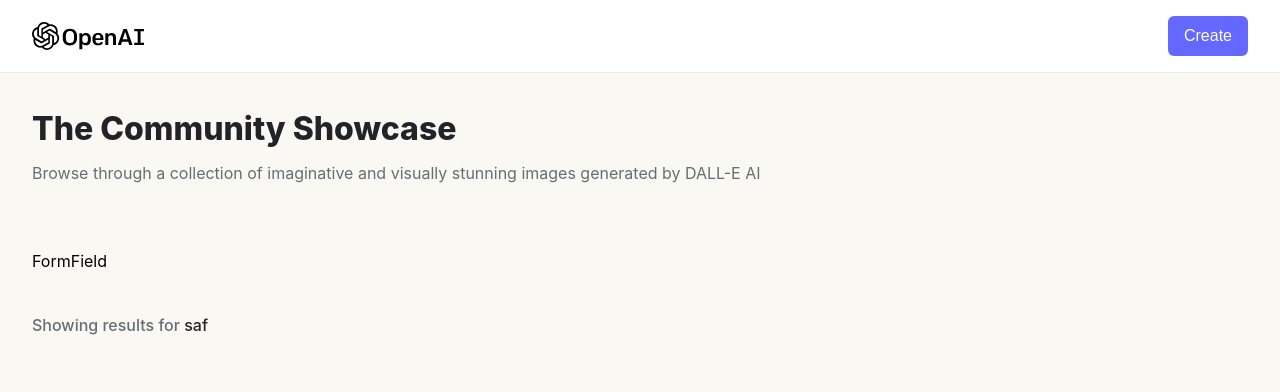
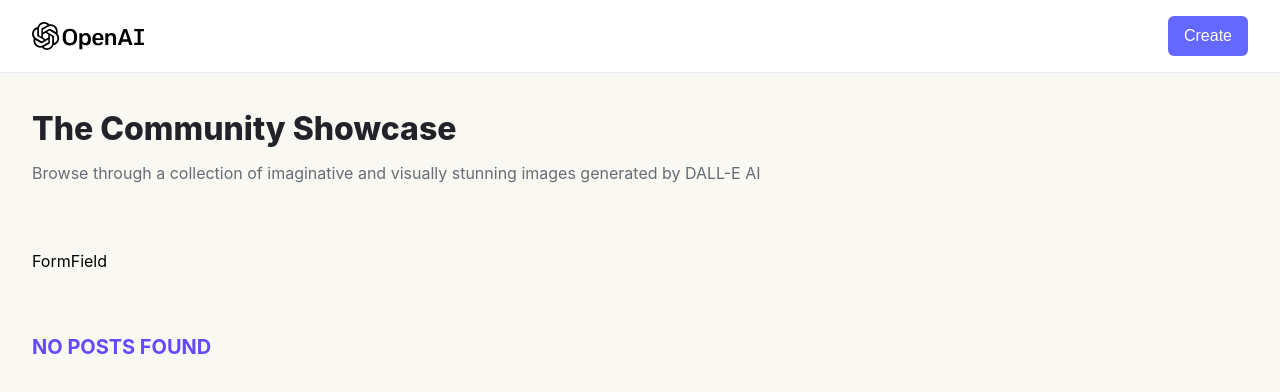
Before and after one commit to Syntax-Read3r/midjourney-n-dall-e-clone, a React (Vite) app in the folder client/: page / in a window 1280 px wide. Shown: the top 392 px of the page. Built offline with nearby package versions, Linux system fonts and the light colour scheme; a web font is replaced by a local one.

Commit message:
finish the represantion section of Home page

```diff
--- a/client/src/pages/Home.jsx
+++ b/client/src/pages/Home.jsx
@@ -1,11 +1,21 @@
 import React, { useState, useEffect } from "react";
 import { Loader, Card, FormField } from "../components";
+
+const RenderCards = ({ data, title }) => {
+	if (data?.length > 0) {
+		return data.map((post) => <Card key={post._id} {...post} />);
+	}
+
+	return (
+		<h2 className="mt-5 font-bold text-[#6449ff] text-xl uppercase">{title}</h2>
+	);
+};
 
 const Home = () => {
 	const [loading, setloading] = useState(false);
 	const [allPosts, setAllPosts] = useState(null);
 
-	const [searchText, setSearchText] = useState("saf");
+	const [searchText, setSearchText] = useState("");
 
 	return (
 		<section className="max-w-7x1 mx-auto ">
@@ -31,13 +41,30 @@ const Home = () => {
 					</div>
 				) : (
 					<>
+						{/* below is an if statement in react */}
 						{searchText && (
 							<h2 className="font-medium text-[#666e75]  mb-3">
-								Showing results for <span className="text-[#222328]">
-                  {searchText}
-                </span>
+								Showing results for{" "}
+								<span className="text-[#222328]">{searchText}</span>
 							</h2>
 						)}
+
+						<div className="grid lg:grid-cols-4 sm:grid-cols-3 xs:grid-cols-2 grid-cols-1 gap-3">
+              {/* check if searchText exist */}
+              {searchText ? (
+                <RenderCards
+                  data={[]}
+                  title="No Search Results Found"
+                />
+              ):(
+                <RenderCards
+                data={[]}
+                title="No Posts Found"
+                />
+              )}
+
+
+            </div>
 					</>
 				)}
 			</div>
```
